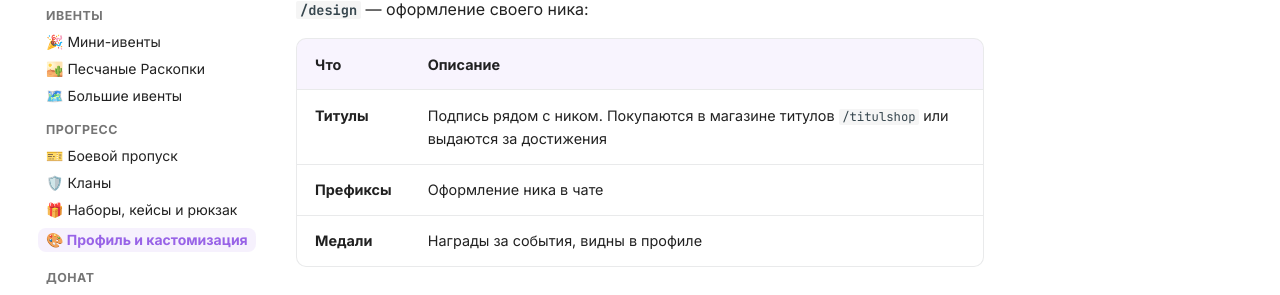
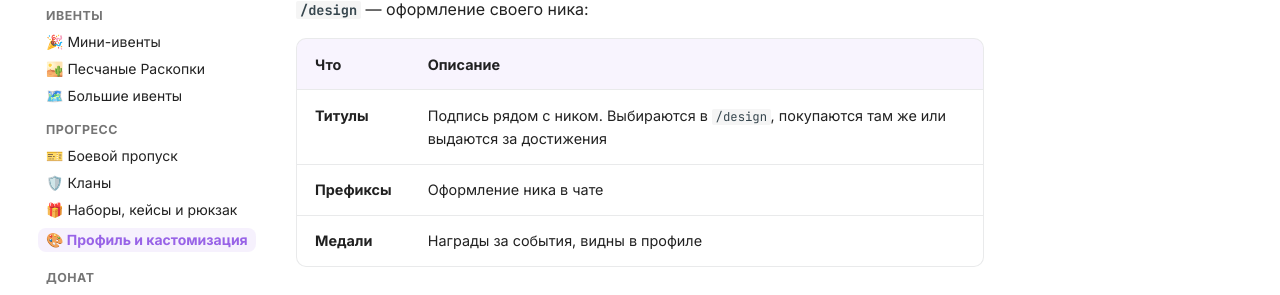
Before and after one commit to MCAspireWorld/wiki, an MkDocs documentation site: the page built from docs/anarchy/profile.md, in a window 1280 px wide and 1237 px high. Shown: the part 622-917 px from the top of the window. Built offline with MkDocs 1.6.1 and Material for MkDocs 9.7.7, drawn with Linux system fonts in a browser that asks for light colours; comment, search, counter and statistics services are not loaded.

Commit message:
Титулы выбираются в /design
Co-Authored-By: Claude Opus 5.5 <noreply@anthropic.com>

```diff
--- a/docs/anarchy/profile.md
+++ b/docs/anarchy/profile.md
@@ -16,7 +16,7 @@
 
 | Что | Описание |
 |---|---|
-| **Титулы** | Подпись рядом с ником. Покупаются в магазине титулов `/titulshop` или выдаются за достижения |
+| **Титулы** | Подпись рядом с ником. Выбираются в `/design`, покупаются там же или выдаются за достижения |
 | **Префиксы** | Оформление ника в чате |
 | **Медали** | Награды за события, видны в профиле |
 
```
